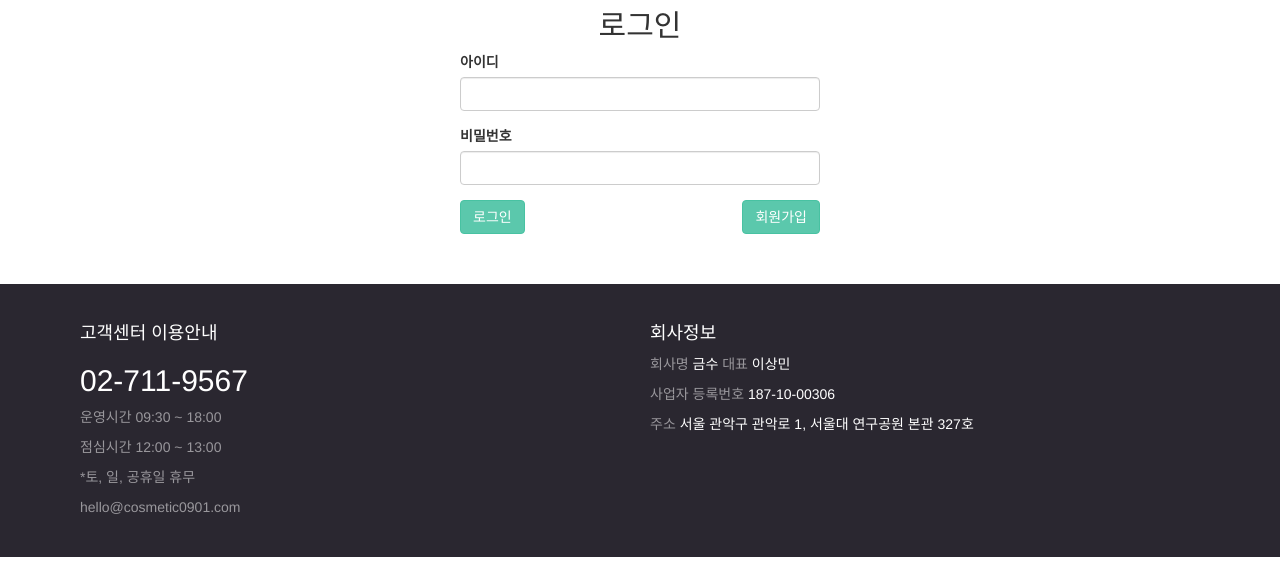
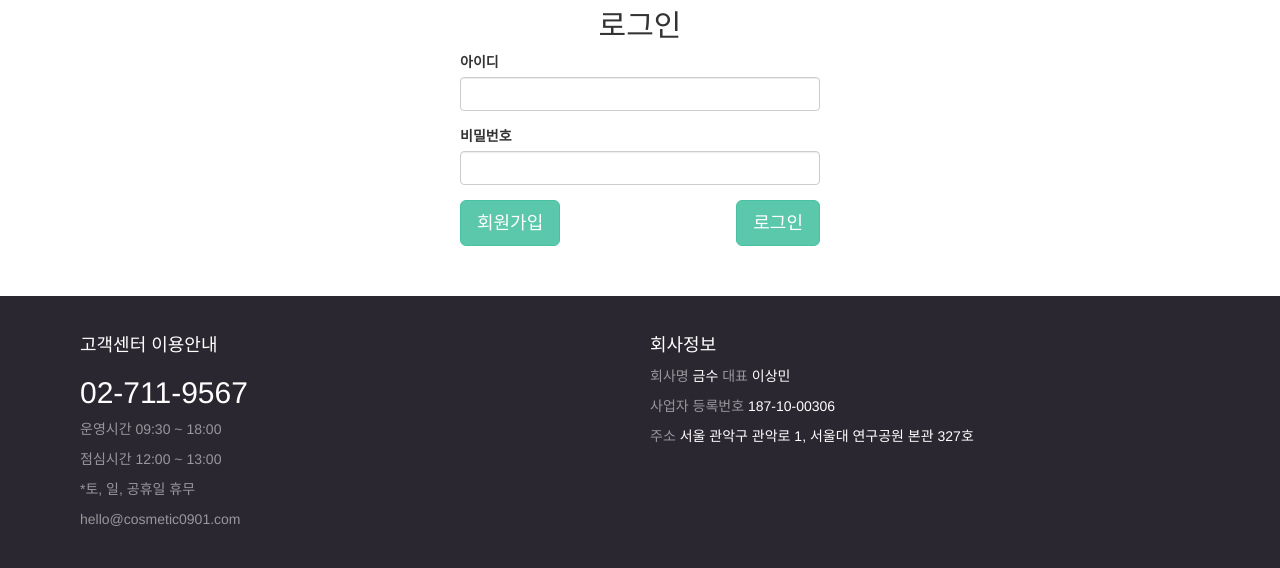
Before and after one commit to LEESM/beaucrux, a Django app: template shopping/templates/accounts/login.html in a window 1280 px wide. Shown: the part 183-751 px from the top of the page. Run offline with Django 3.2, Linux system fonts and the light colour scheme; the template is opened without the code that fills it, so the values that code supplies are empty; some libraries are stand-ins or nearby versions; some web fonts are replaced.

Commit message:
open really

```diff
--- a/shopping/shopping/urls.py
+++ b/shopping/shopping/urls.py
@@ -20,8 +20,7 @@ from django.conf import settings
 from django.conf.urls.static import static
 
 urlpatterns = [
-    url(r'^index/', index, name='index'),
-    url(r'^$', landing, name='landing'),
+    url(r'^$', index, name='index'),
     url(r'^admin/', admin.site.urls),
     url(r'^aboutus/', include('aboutus.urls')),
     url(r'^accounts/', include('accounts.urls')),
--- a/shopping/templates/accounts/login.html
+++ b/shopping/templates/accounts/login.html
@@ -20,10 +20,10 @@
             <label for="id_password">비밀번호</label>
 			 <input id="id_password" class="form-control" name="password" type="password">
           </div>
-          <button type="submit" class="text-center btn btn-info">
+          <button type="submit" class="text-center btn btn-lg btn-info pull-right">
             로그인
           </button>
-          <a class="btn btn-info pull-right" href="{% url 'signup' %}">회원가입</a>
+          <a class="btn btn-lg btn-info" href="{% url 'signup' %}">회원가입</a>
         </form>
     </div>
 </div>
```
Also changed, not shown: shopping/static/img/main_banner_1.jpeg.
